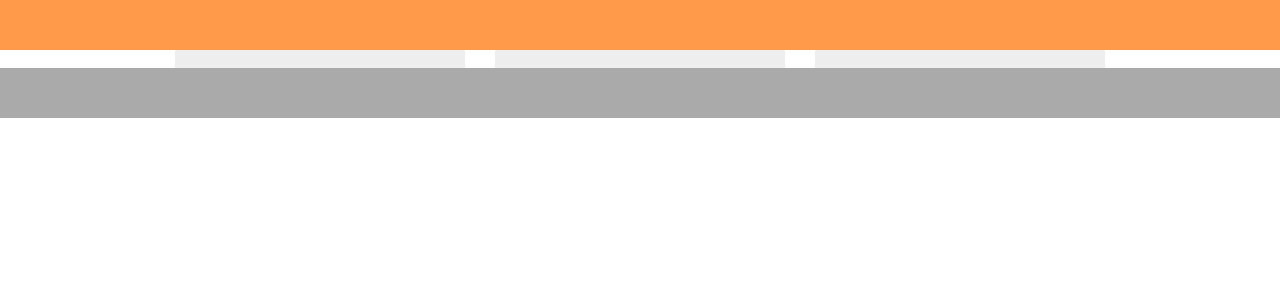
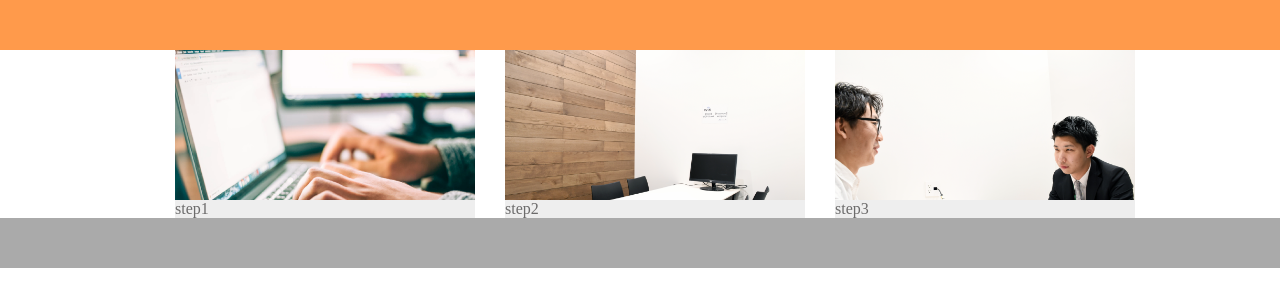
Before and after one commit to ulxsth/DWC-web-subject, a plain HTML site: page index.html in a window 1280 px wide. Drawn offline with Linux system fonts and the light colour scheme.

Commit message:
画像を追加

```diff
--- a/index.html
+++ b/index.html
@@ -12,17 +12,20 @@
       <main>
         <div class="main-container">
           <div class="contents-container">
-            <img src="">
+            <div class="content-image-box1"></div>
+            <span>step1</span>
             <h3></h3>
             <p></p>
           </div>
           <div class="contents-container">
-            <img src="">
+            <div class="content-image-box2"></div>
+            <span>step2</span>
             <h3></h3>
             <p></p>
           </div>
           <div class="contents-container">
-            <img src="">
+            <div class="content-image-box3"></div>
+            <span>step3</span>
             <h3></h3>
             <p></p>
           </div>
--- a/style.css
+++ b/style.css
@@ -23,6 +23,27 @@ header {
   margin: 0 15px;
 }
 
+.content-image-box1 {
+  width: 300px;
+  height: 150px;
+  background-image: url("img/flow01.png");
+  background-size: cover;
+}
+
+.content-image-box2 {
+  width: 300px;
+  height: 150px;
+  background-image: url("img/flow02.png");
+  background-size: cover;
+}
+
+.content-image-box3 {
+  width: 300px;
+  height: 150px;
+  background-image: url("img/flow03.png");
+  background-size: cover;
+}
+
 footer {
   background-color: #AAAAAA;
   height: 50px;
```
Also changed, not shown: img/flow01.png (added), img/flow02.png (added), img/flow03.png (added).
